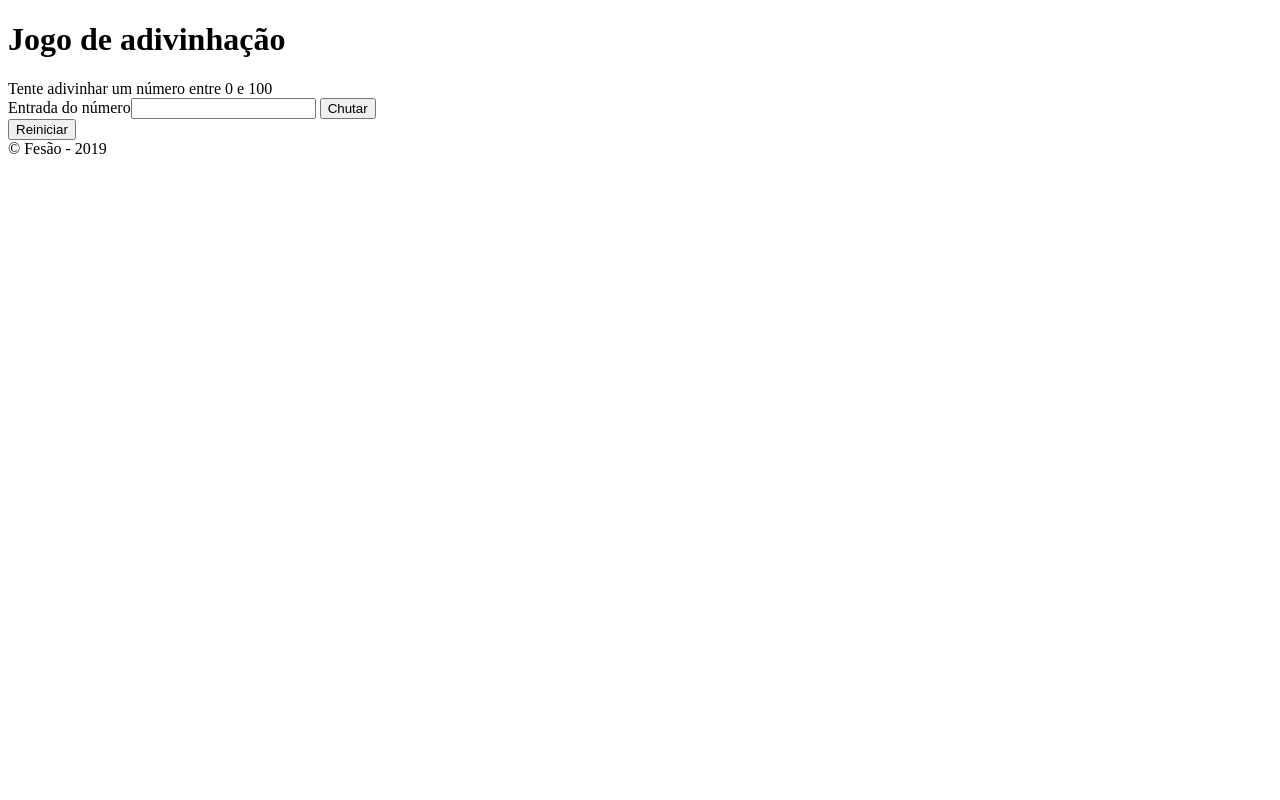
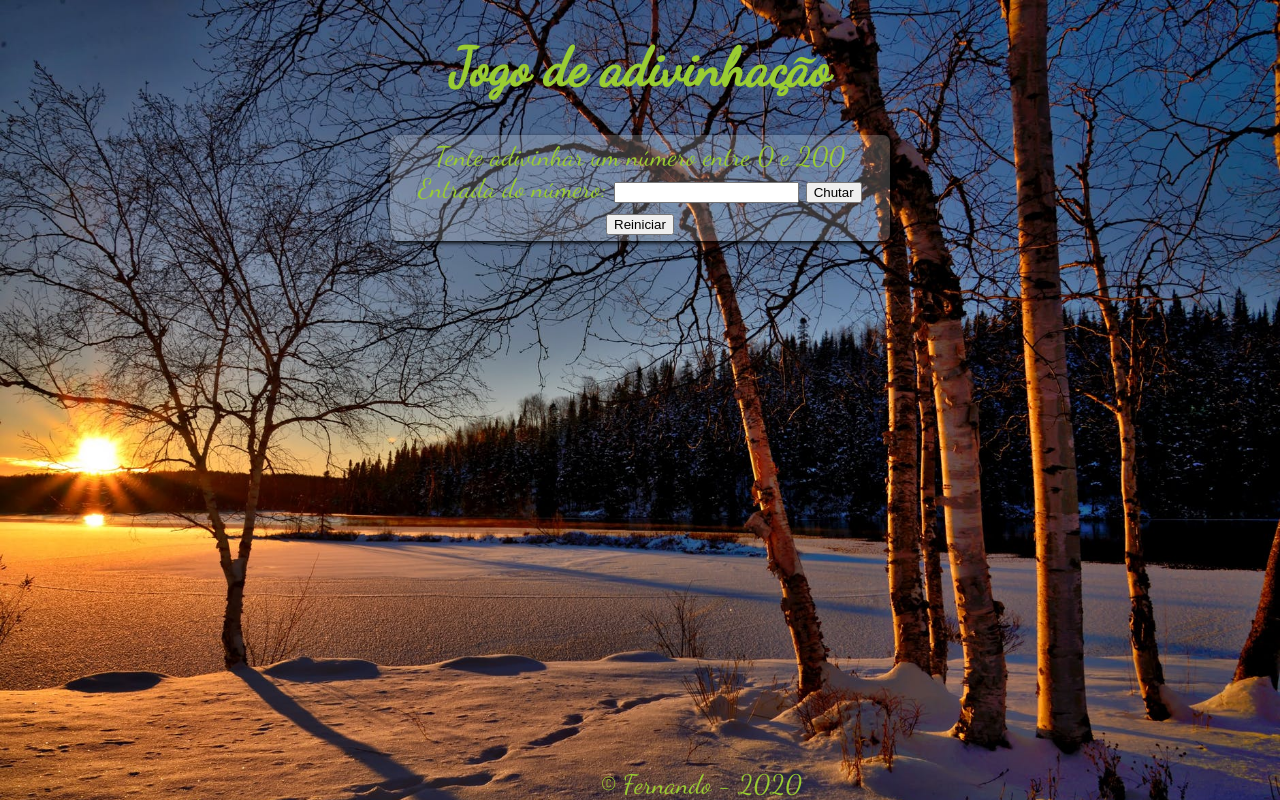
Before and after one commit to Fernando-Rodrigo/JogoAdivinhacao, a plain HTML site: page index.html in a window 1280 px wide. Drawn offline with Linux system fonts and the light colour scheme.

Commit message:
Versão final 1.0

```diff
--- a/estilo.css
+++ b/estilo.css
@@ -0,0 +1,31 @@
+@import url('https://fonts.googleapis.com/css2?family=Dancing+Script&display=swap');
+
+body {
+    font-size: 20pt;
+    color: yellowgreen;
+    font-family: 'Dancing Script', cursive;
+    background-image: url("./inverno.jpeg");
+    background-size: cover;
+    background-repeat: no-repeat;
+}
+
+header {
+    text-align: center;
+}
+
+section {
+    box-shadow: 2px 2px 4px black;
+    background-color: rgba(255, 255, 255, 0.20);
+    text-align: center;
+    width: 500px;
+    margin: auto;
+    padding-top: 5px;
+    padding-bottom: 5px;
+    border-radius: 7px;
+}
+
+footer {
+    position: absolute;
+    bottom: 0px;
+    left: 600px;
+}
--- a/index.html
+++ b/index.html
@@ -14,8 +14,8 @@
     </header>
 
     <section>
-        <div>Tente adivinhar um número entre 0 e 100</div>
-        Entrada do número<input type="number" name="num" id="num">
+        <div>Tente adivinhar um número entre 0 e 200</div>
+        Entrada do número: <input type="number" name="num" id="num">
         <button class="btn" onclick="jogoadivinhação.chutar()" title="Executa um chute">Chutar</button>
         <div id="resultado">
 
@@ -24,7 +24,7 @@
     </section>
 
     <footer>
-        &copy; Fesão - 2019
+        &copy; Fernando - 2020
     </footer>
 
     <script src="jogoadivinhação.js"></script>
--- a/jogoadivinhação.js
+++ b/jogoadivinhação.js
@@ -1,14 +1,14 @@
 var a
+var n = window.document.getElementById('num')
+var r = window.document.getElementById('resultado')
 
 const jogoadivinhação = {
     start() {
-        a = Math.round(100 * Math.random())
-
+        a = Math.round(200 * Math.random())
+        r.innerHTML = ''
     },
 
     chutar() {
-        var n = window.document.getElementById('num')
-        var r = window.document.getElementById('resultado')
         num1 = Number(n.value)
 
         if (num1 == a) {
```
Also changed, not shown: inverno.jpeg (added).
